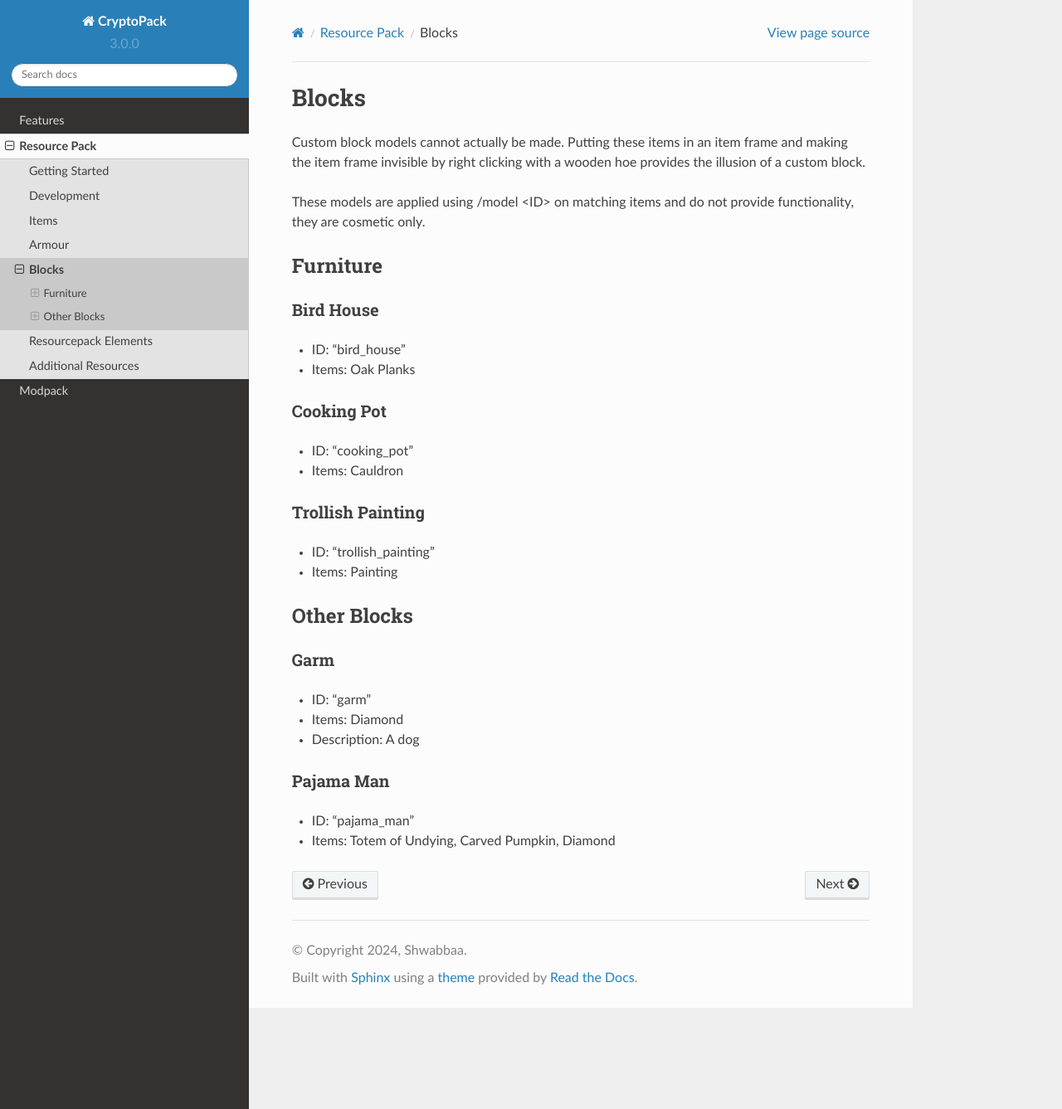
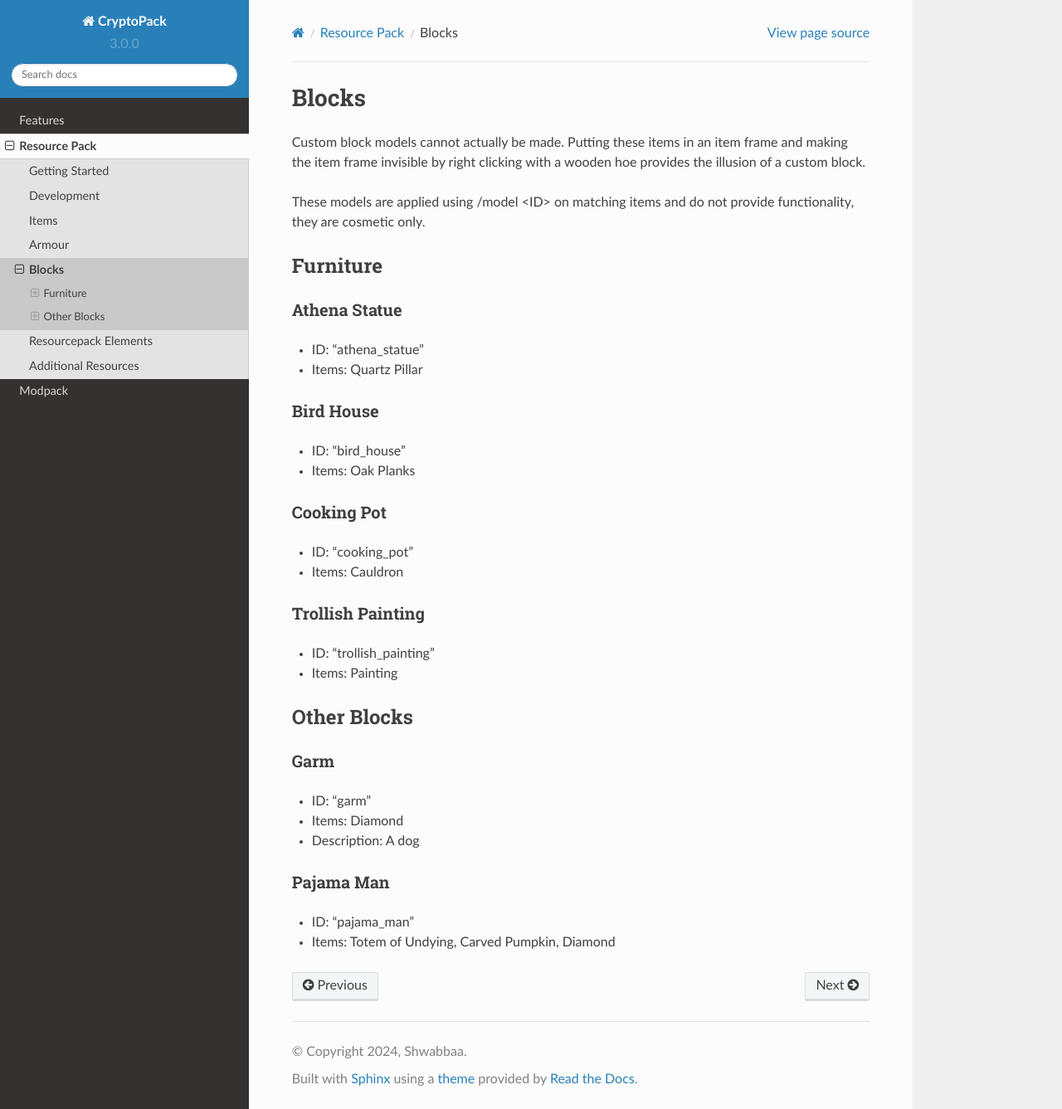
Before and after one commit to Shwabbaa/cryptopack-docs, a Sphinx documentation site: the page built from docs/source/resourcepack/blocks.rst, in a window 1280 px wide and 1337 px high. Shown: the whole window at 83% size. Built offline with Sphinx 7.4.7 and the Read the Docs theme 2.0.0, drawn with Linux system fonts in a browser that asks for light colours; pages that are not in the unit, such as notebooks, are missing from menus.

Commit message:
Update blocks.rst

```diff
--- a/docs/source/resourcepack/blocks.rst
+++ b/docs/source/resourcepack/blocks.rst
@@ -7,6 +7,11 @@
 
 Furniture
 ==========
+
+Athena Statue
+~~~~~~~~~~
+* ID: "athena_statue"
+* Items: Quartz Pillar
 
 Bird House
 ~~~~~~~~~~
```
